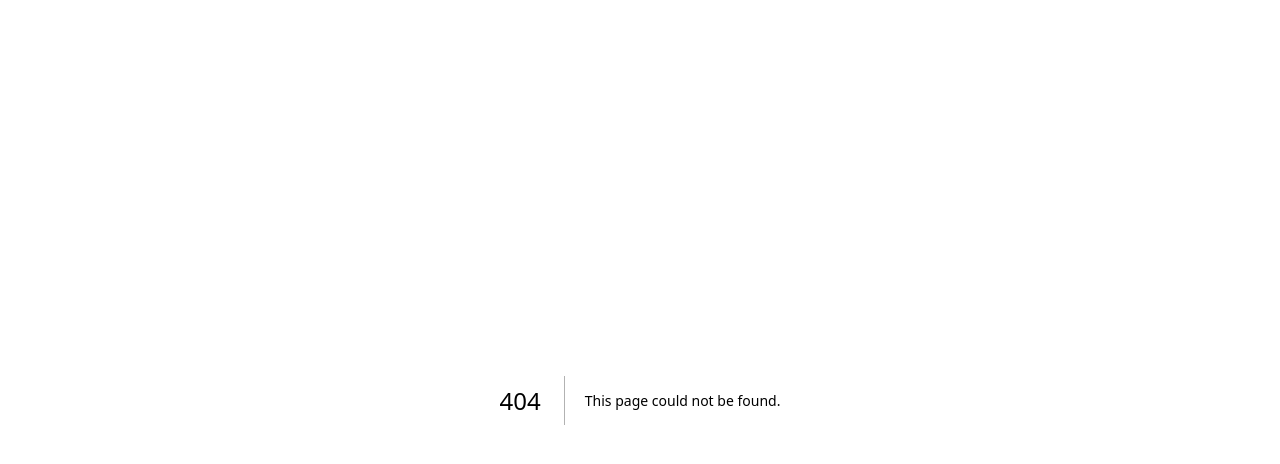
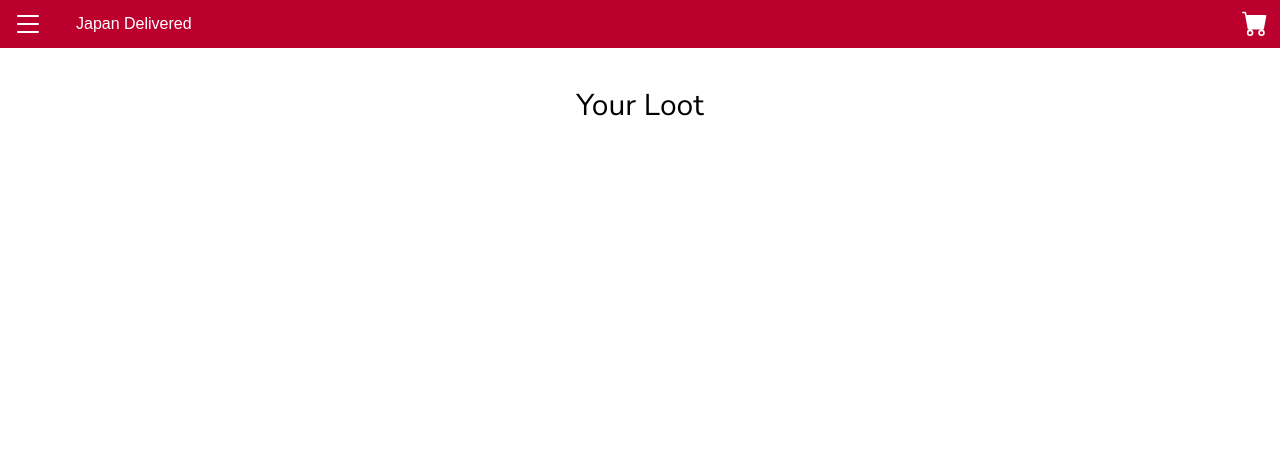
Before and after one commit to ekorber/japan-delivered-site, a Next.js app: page /cart in a window 1280 px wide. Before the commit this address had no page. Shown: the top 464 px of the page. Built offline with nearby package versions, Linux system fonts and the light colour scheme; a web font is replaced by a local one.

Commit message:
Create empty cart page

```diff
--- /dev/null
+++ b/src/app/cart/page.tsx
@@ -0,0 +1,13 @@
+import HeaderNoSearchbar from "@/components/headerNoSearchbar";
+
+export default function Cart() {
+    return (
+        <>
+            <HeaderNoSearchbar />
+            <div className="px-10 my-10">
+                <h2 className="text-3xl text-center mb-5">Your Loot</h2>
+
+            </div>
+        </>
+    )
+}
```
